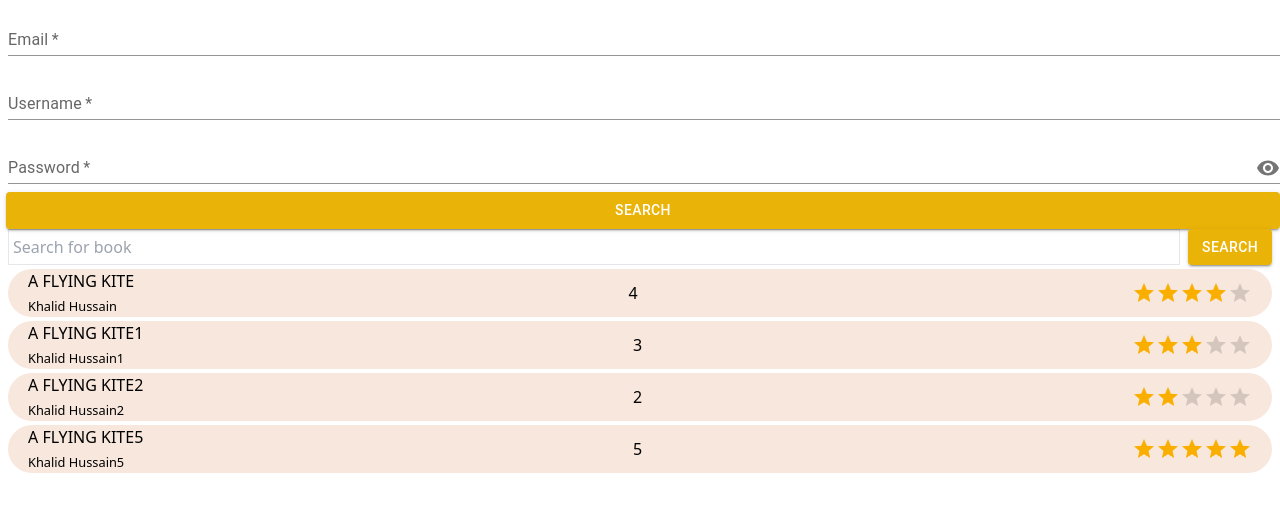
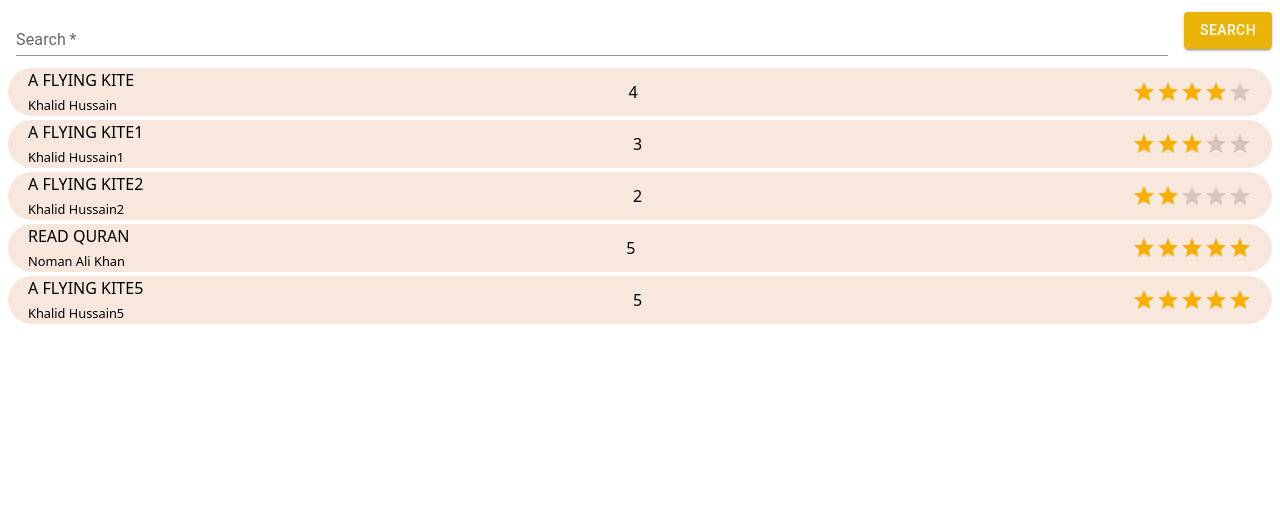
Before and after one commit to FahadAbdulQayyum/book-review-platform, a React (Vite) app: page / in a window 1280 px wide. Shown: the top 512 px of the page. Built offline with nearby package versions, Linux system fonts and the light colour scheme.

Commit message:
search logic implemented

```diff
--- a/public/data/data.json
+++ b/public/data/data.json
@@ -18,6 +18,12 @@
         "rate": 2
     },
     {
+        "id": "F3FEDACCCC2",
+        "book": "Read Quran",
+        "author": "Noman Ali Khan",
+        "rate": 5
+    },
+    {
         "id": "F3FEDACCCC5",
         "book": "A flying kite5",
         "author": "Khalid Hussain5",
--- a/src/components/button.tsx
+++ /dev/null
@@ -1,44 +0,0 @@
-import React from 'react'
-import Box from '@mui/material/Box';
-import Button from '@mui/material/Button';
-
-interface FormProps {
-    btnName: string;
-    onClickFunc: () => void;
-}
-
-const CustomButton: React.FC<FormProps> = ({ btnName, onClickFunc }) => {
-    return (
-        <div className='ml-1.5'>
-            <Box
-                component="form"
-                sx={{
-                    '& .MuiTextField-root': {
-                        m: 1,
-                        width: { xs: '100%', sm: '100%' }
-                    }
-                }}
-                noValidate
-                autoComplete="off"
-            >
-                <Button
-                    variant="contained"
-                    sx={{
-                        backgroundColor: '#EAB308',
-                        '&:hover': {
-                            backgroundColor: '#EAB30899',
-                        },
-                    }}
-                    className='w-full bg-yellow-500'
-                    // onClick={handleSignUp}
-                    onClick={onClickFunc}
-                >
-                    {btnName}
-                </Button>
-                {/* <small>{!isNew ? 'Not registered yet?' : 'Already registered?'} <a href={isNew ? '/login' : '/signup'}>{isNew ? 'Login' : 'Signup'}</a></small> */}
-            </Box >
-        </div >
-    )
-}
-
-export default CustomButton
--- a/src/components/home.tsx
+++ b/src/components/home.tsx
@@ -110,18 +110,26 @@
 
 
 
-import React, { useState, useEffect } from 'react'
+import React, { useState, useEffect, ChangeEvent } from 'react'
 import Rating from '@mui/material/Rating';
 import StarIcon from '@mui/icons-material/Star';
+import Box from '@mui/material/Box';
+import TextField from '@mui/material/TextField';
 import Button from '@mui/material/Button';
 import axios from 'axios';
 import Loader from './loader';
+
+interface SearchProps {
+    id: string,
+    book: string,
+    author: string,
+    rate: number
+}
 
 const Home = () => {
 
     const [data, setData] = useState([])
 
-    useEffect(() => {
     let fetchData = async () => {
         try {
             const dt = await axios.get("/data/data.json")
@@ -131,6 +139,8 @@ const [data, setData] = useState([])
             console.error('Error fetching data:', err)
         }
     }
+
+    useEffect(() => {
         setTimeout(() => {
             fetchData()
         }, 1500);
@@ -140,17 +150,73 @@ const [data, setData] = useState([])
     const [hover, setHover] = useState(-1);
     const [search, setSearch] = useState("");
 
+    const [searchError, setSearchError] = useState("");
+
+
     useEffect(() => { console.log('search useEffect performed') }, [search])
 
+    function validateInput(): boolean {
+        if (!search.length) {
+            return false
+        }
+        return true
+    }
+
     const handleSearch = (e: React.MouseEvent<HTMLButtonElement>) => {
+        e.preventDefault()
+        const isValid = validateInput();
+
+        if (isValid) {
+            console.log(`Search: ${search}`);
+
+            console.log('dataaaa', data, search)
+            let searchedData = data.filter((v: SearchProps) => v.author.toLowerCase().includes(search.toLowerCase()) || v.book.toLowerCase().includes(search.toLowerCase()))
+
+            setData(searchedData)
+
+        } else {
+            search.length === 0 && setSearchError("Type something to search")
+        }
+
         console.log('handleSearch', search)
         setSearch("")
     }
 
+    const onChangeSearch = (e: ChangeEvent<HTMLInputElement>) => {
+        fetchData()
+        setSearch(e.target.value);
+        if (e.target.value.length >= 6) {
+            setSearchError("")
+        } else {
+            setSearchError("Search should have more than 5 characters.");
+        }
+    };
+
     return (
-        <div className='space-y-1 px-2'>
-            <form className='flex space-x-2'>
-                <input placeholder='Search for book' className='border w-full p-1' value={search} onChange={e => setSearch(e.target.value)} />
+        <div className='space-y-1 px-2 '>
+            <Box
+                className='flex'
+                component="form"
+                sx={{
+                    '& .MuiTextField-root': {
+                        m: 1,
+                        width: { xs: '100%', sm: '100%' }
+                    }
+                }}
+                noValidate
+                autoComplete="off"
+            >
+                <TextField
+                    error={searchError !== ""}
+                    helperText={searchError}
+                    id="search-field"
+                    label="Search"
+                    value={search}
+                    onChange={onChangeSearch}
+                    variant="standard"
+                    required
+                />
+                <div className='mt-3 ml-2 text-center'>
                     <Button
                         variant="contained"
                         sx={{
@@ -159,13 +225,15 @@ const [data, setData] = useState([])
                                 backgroundColor: '#EAB30899',
                             },
                         }}
-                    className=' bg-yellow-500'
+                        className='w-full bg-yellow-500'
                         onClick={handleSearch}
                     >
                         Search
                     </Button>
-            </form>
-            {!data.length ? <Loader /> : data.map(v =>
+                </div>
+            </Box>
+            {
+                !data.length ? <Loader /> : data.map((v: SearchProps) =>
                     <div key={v.id + v.rate} className='bg-tertiary flex justify-between items-center px-5 rounded-full' >
                         <div>
                             <p>{v.book.toUpperCase()}</p>
@@ -185,8 +253,7 @@ const [data, setData] = useState([])
                             emptyIcon={<StarIcon style={{ opacity: 0.55 }} fontSize="inherit" />}
                         />
                     </div>
-            )
-            }
+                )}
         </div>
     )
 }
--- a/src/components/input.tsx
+++ /dev/null
@@ -1,122 +0,0 @@
-import React, { ChangeEvent, useState } from 'react';
-import Box from '@mui/material/Box';
-import TextField from '@mui/material/TextField';
-import InputAdornment from '@mui/material/InputAdornment';
-import IconButton from '@mui/material/IconButton';
-import Visibility from '@mui/icons-material/Visibility';
-import VisibilityOff from '@mui/icons-material/VisibilityOff';
-
-
-interface FormProps {
-    inputFor: string;
-}
-
-
-const Input: React.FC<FormProps> = ({ inputFor }) => {
-    const [showPassword, setShowPassword] = useState(false);
-    const [email, setEmail] = useState("");
-    const [username, setUsername] = useState("");
-    const [password, setPassword] = useState("");
-
-
-    // Initialize error states
-    const [usernameError, setUsernameError] = useState("");
-    const [emailError, setEmailError] = useState("");
-    const [passwordError, setPasswordError] = useState("");
-
-    const emailRegex = /^[\w-]+(\.[\w-]+)*@([\w-]+\.)+[a-zA-Z]{2,7}$/;
-
-    const handleClickShowPassword = () => {
-        setShowPassword((showPassword) => !showPassword);
-    };
-
-    const onChangeEmail = (e: ChangeEvent<HTMLInputElement>) => {
-        setEmail(e.target.value);
-        if (emailRegex.test(e.target.value)) {
-            setEmailError("");
-        } else {
-            setEmailError("Please enter a valid email.");
-        }
-    };
-
-    const onChangePassword = (e: ChangeEvent<HTMLInputElement>) => {
-        setPassword(e.target.value);
-        if (e.target.value.length >= 6) {
-            setPasswordError("")
-        } else {
-            setPasswordError("Password should have more than 5 characters.");
-        }
-    };
-
-    const onChangeUsername = (e: ChangeEvent<HTMLInputElement>) => {
-        setUsername(e.target.value);
-        if (e.target.value.length >= 6) {
-            setUsernameError("")
-        } else {
-            setUsernameError("Username should have more than 5 characters.");
-        }
-    };
-
-    return (
-        <div>
-            <Box
-                component="form"
-                sx={{
-                    '& .MuiTextField-root': {
-                        m: 1,
-                        width: { xs: '100%', sm: '100%' }
-                    }
-                }}
-                // noValidate
-                autoComplete="off"
-            >
-                {inputFor === 'password' ? <TextField
-                    error={passwordError !== ""}
-                    helperText={passwordError}
-                    id="password-field"
-                    label="Password"
-                    value={password}
-                    onChange={onChangePassword}
-                    variant="standard"
-                    type={showPassword ? "text" : "password"}
-                    InputProps={{
-                        endAdornment:
-                            <InputAdornment position="end"
-                            // className='flex'
-                            >
-                                <IconButton
-                                    aria-label="toggle password visibility"
-                                    onClick={handleClickShowPassword}
-                                // className='flex justify-start items-start'
-                                >
-                                    {showPassword ? <VisibilityOff /> : <Visibility />}
-                                </IconButton>
-                            </InputAdornment>
-                    }}
-                    required
-                /> : inputFor === 'email' ?
-                    <TextField
-                        error={emailError !== ""}
-                        helperText={emailError}
-                        id="email-field"
-                        label="Email"
-                        value={email}
-                        onChange={onChangeEmail}
-                        variant="standard"
-                        required
-                    /> : <TextField
-                        error={usernameError !== ""}
-                        helperText={usernameError}
-                        id="username-field"
-                        label="Username"
-                        value={username}
-                        onChange={onChangeUsername}
-                        variant="standard"
-                        required
-                    />}
-            </Box>
-        </div>
-    )
-}
-
-export default Input
--- a/src/routes/root.tsx
+++ b/src/routes/root.tsx
@@ -1,18 +1,10 @@
 import App from "../App";
-import CustomButton from "../components/button";
 import Home from "../components/home";
-import Input from "../components/input";
 
 export default function Root() {
-    const onClickFunc = () => {
-        console.log('************')
-    }
+
     return (
         <>
-            <Input inputFor={'email'} />
-            <Input inputFor={'username'} />
-            <Input inputFor={'password'} />
-            <CustomButton btnName={'Search'} onClickFunc={onClickFunc} />
             <Home />
         </>
     );
```
Lines whose indentation alone changed are shown as unchanged.
